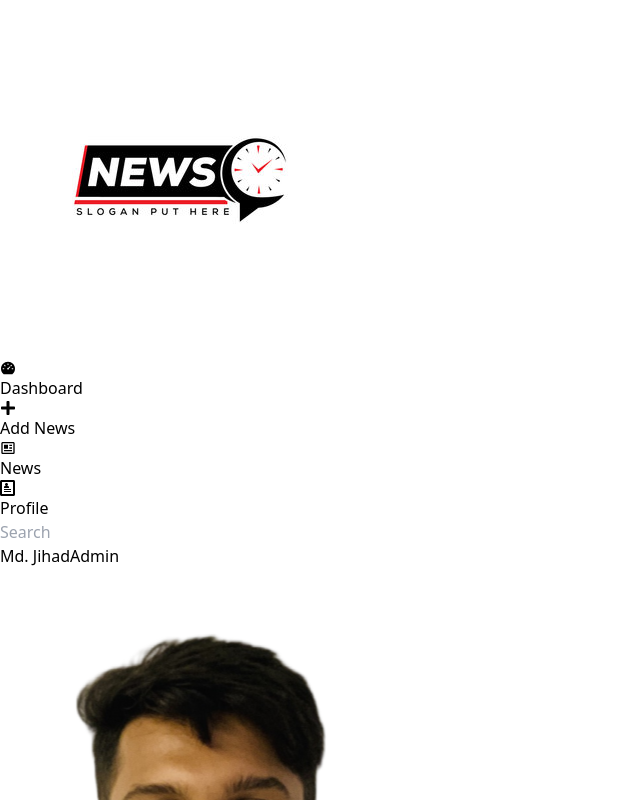
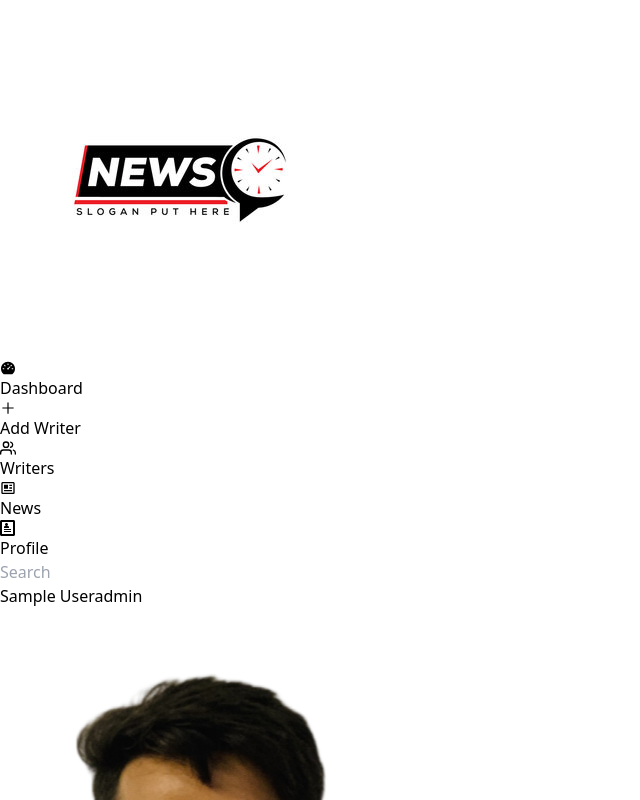
Before and after one commit to Jihad7518/News_Portal, a React (Vite) app in the folder client/: page /dashboard/profile in a window 1280 px wide. Shown: the top 800 px of the page, without its empty margins (0-640 px from the left). Built offline with nearby package versions, Linux system fonts and the light colour scheme; sample sign-in values are in the browser's storage.

Commit message:
protected route updated for different role login

```diff
--- a/client/src/dashboard/layout/Header.jsx
+++ b/client/src/dashboard/layout/Header.jsx
@@ -1,7 +1,11 @@
-import React from 'react'
+import React, { useContext } from 'react'
 import profile from '../../assets/profile.png';
+import storeContext from '../../context/storeContext'
 
 const Header = () => {
+
+  const {store} = useContext(storeContext)
+
   return (
     <div className='pl-4 fixed w-[calc(100vw-250px)] top-4 z-50'>
       <div className='w-full rounded h-[70px] flex justify-between items-center p-4 bg-white'>
@@ -11,9 +15,8 @@ const Header = () => {
         <div className='mr-4'>
           <div className='flex gap-x-2'>
             <div className='flex flex-col justify-center items-end'>
-              <span>Md. Jihad</span>
-              <span>Admin</span>
-
+              <span>{store.userInfo?.name}</span>
+              <span>{store.userInfo?.role}</span>
             </div>
             <img className='w-10 h-10 rounded-full' src={profile} alt=''/>
           </div>
--- a/client/src/dashboard/layout/Sidebar.jsx
+++ b/client/src/dashboard/layout/Sidebar.jsx
@@ -1,4 +1,4 @@
-import React from 'react'
+import React, { useContext } from 'react'
 import logo from '../../assets/logo.jpg';
 import {Link, useLocation } from 'react-router-dom';
 import { AiFillDashboard, AiOutlinePlus } from "react-icons/ai";
@@ -6,15 +6,15 @@ import { ImProfile } from "react-icons/im";
 import { BiNews } from "react-icons/bi";
 import { FiUsers } from "react-icons/fi";
 import { FaPlus } from "react-icons/fa";
+import storeContext from '../../context/storeContext'
+import { IoLogOutOutline } from "react-icons/io5";
 
 
 const Sidebar = () => {
 
     const {pathname} = useLocation()
 
-    const userInfo = {
-        role: "writer"
-    }
+    const {store} = useContext(storeContext)
 
     return (
     <div className='w-[250px] h-screen fixed left-0 top-0 bg-white'>
@@ -25,7 +25,7 @@ const Sidebar = () => {
         </div>
         <ul className='px-3 flex flex-col gap-y-1 front-medium'>
             {
-                userInfo.role === 'admin' ? <>
+                store.userInfo?.role === 'admin' ? <>
                     <li>
                         <Link to='/dashboard/admin' className={`px-3 ${pathname === '/dashboard/admin' ? 'bg-indigo-500 text-white' : 'bg-white text-[#404040f6]'} py-2 hover:shadow-lg hover:shadow-indigo-500/20 w-full rounded-sm flex gap-x-2 justify-start items-center hover:bg-indigo-500 hover:text-white`}>
                             <span className='text-xl'><AiFillDashboard /></span>
```
